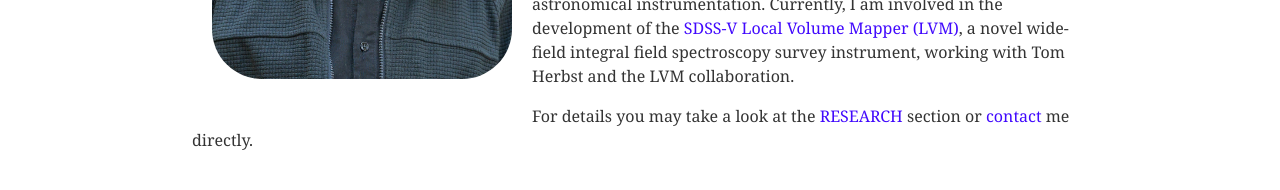
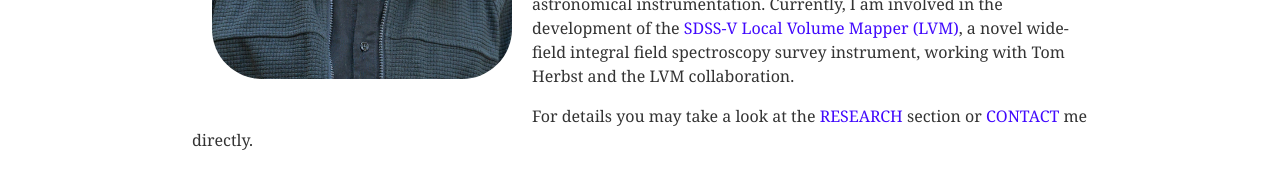
Before and after one commit to maxhaeberle/maxhaeberle.github.io, a Jekyll site: the page built from index.html, in a window 1280 px wide. Shown: the part 734-924 px from the top of the page. Built offline with Jekyll 4.4.1, drawn with Linux system fonts in a browser that asks for light colours.

Commit message:
fixed typos

```diff
--- a/index.html
+++ b/index.html
@@ -21,7 +21,7 @@ header-image: assets/img/lasilla.jpg
     Furthermore, I am interested in the the development of novel astronomical instrumentation. Currently, I am involved in the development of the <a href="https://www.sdss.org/dr15/future/lvm/"> SDSS-V Local Volume Mapper (LVM)</a>, a novel wide-field integral field spectroscopy survey instrument, working with Tom Herbst and the LVM collaboration.
 </p>
 <p>
-	For details you may take a look at the <a href="../research">RESEARCH</a> section or <a href="../contact">contact</a> me directly.
+	For details you may take a look at the <a href="../research">RESEARCH</a> section or <a href="../contact">CONTACT</a> me directly.
 </p>
 
 
```
